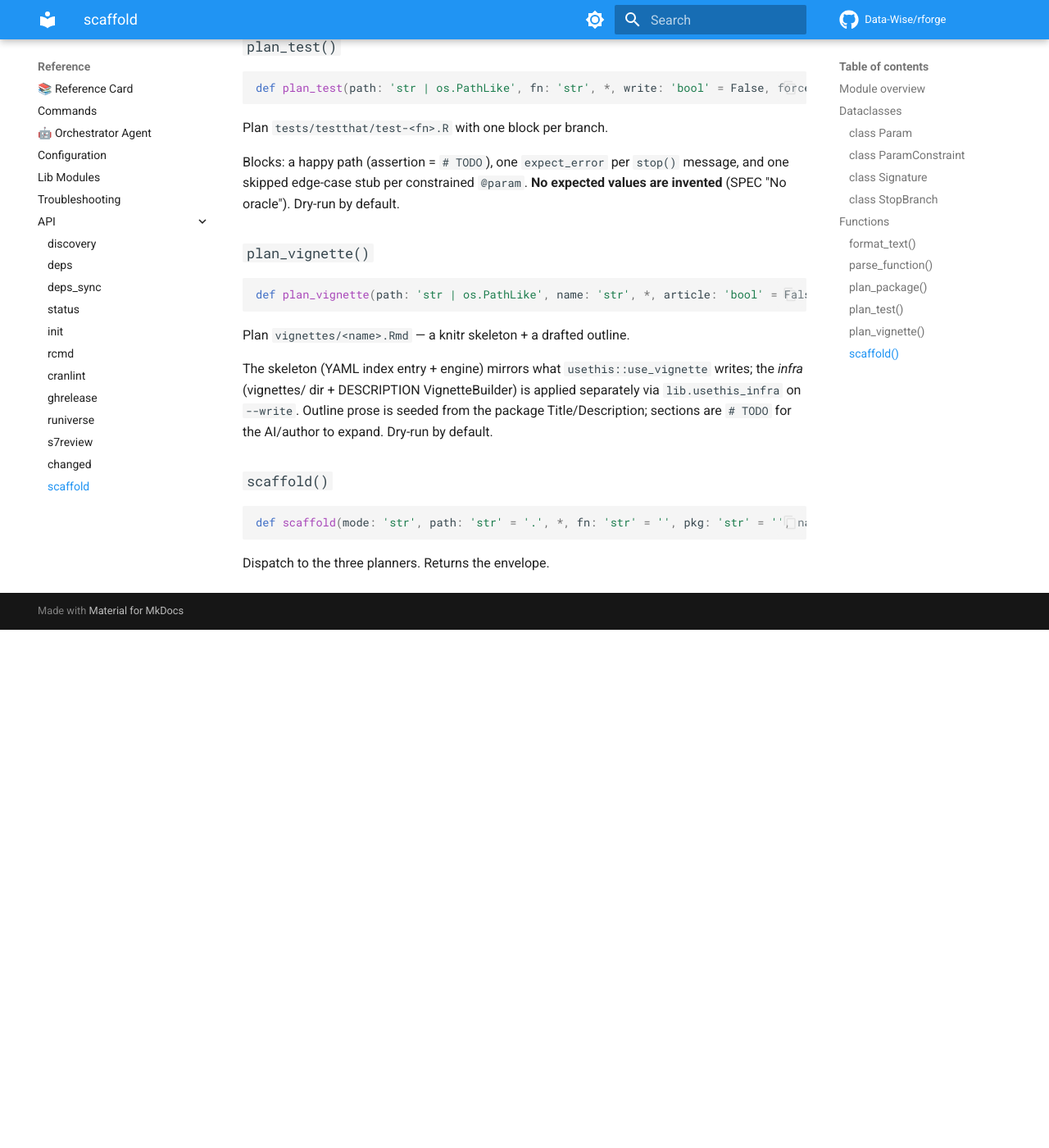
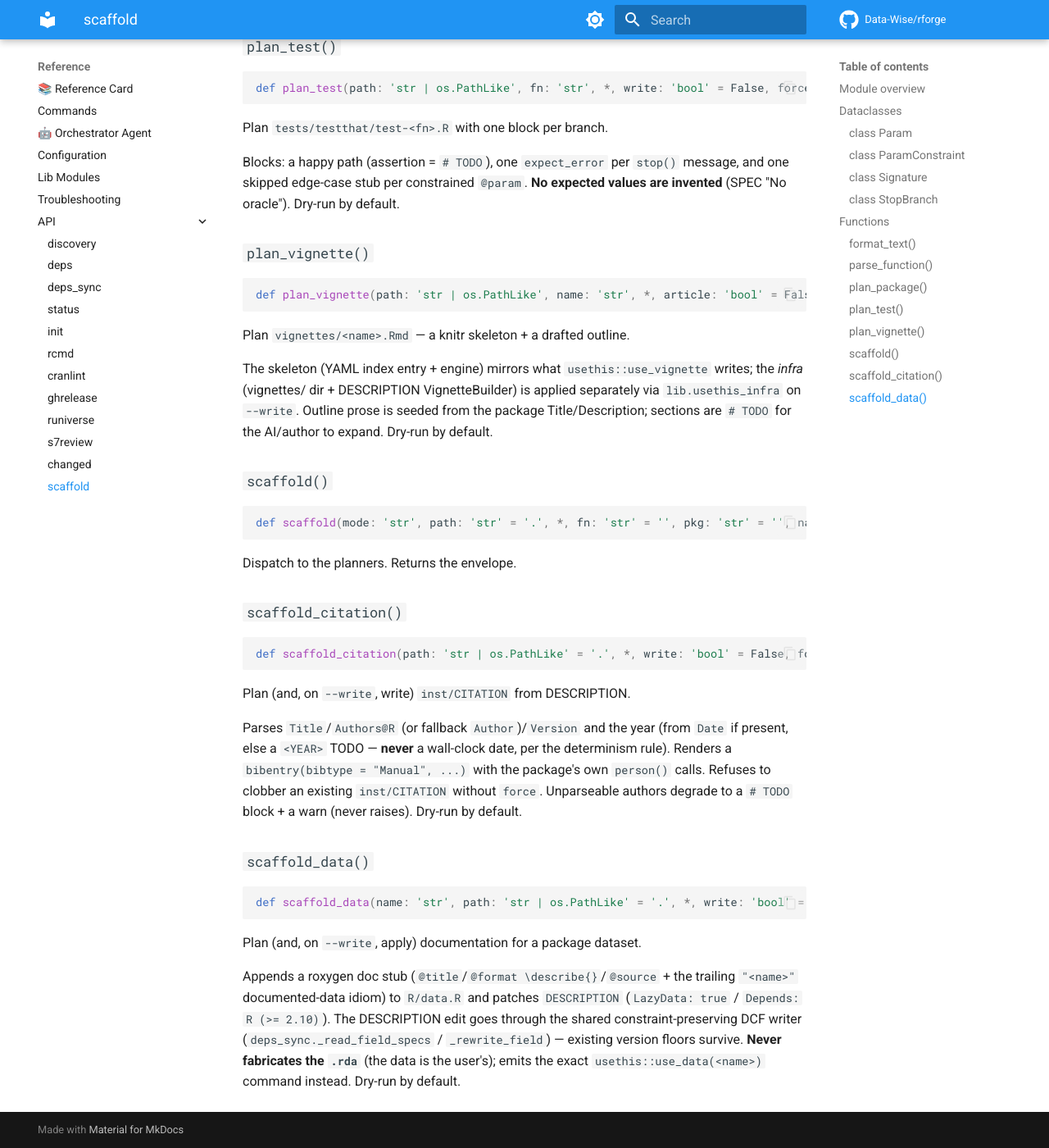
Before and after one commit to Data-Wise/rforge, an MkDocs documentation site: the page built from docs/reference/scaffold.md, in a window 1280 px wide and 1400 px high, scrolled down 2742 px. Shown: the whole window at 82% size. Built offline with MkDocs 1.6.1 and Material for MkDocs 9.7.7, drawn with Linux system fonts in a browser that asks for light colours; comment, search, counter and statistics services are not loaded; before the commit the page ends 3510 px from its top, so only the background shows below that.

Commit message:
docs(scaffold): add use-data/use-citation command files + bump count 39→41
- commands/r/use-data.md + commands/r/use-citation.md (full frontmatter)
- mkdocs.yml command_count 39→41 + site_description; version_sync.py
  propagated to plugin.json/package.json/README.md/CLAUDE.md
- docs/commands.md (R Authoring 3→5 + 2 entries + time-budget line)
- docs/REFCARD.md (ASCII box + table entries)
- CHANGELOG.md [Unreleased]
- regen docs/reference/scaffold.md
- test-all.sh + _check_scaffold_args.py: extend use-* gates to the 2 new cmds

Co-Authored-By: Claude Opus 4.8 (1M context) <noreply@anthropic.com>

````diff
--- a/docs/reference/scaffold.md
+++ b/docs/reference/scaffold.md
@@ -133,4 +133,37 @@ to expand. Dry-run by default.
 def scaffold(mode: 'str', path: 'str' = '.', *, fn: 'str' = '', pkg: 'str' = '', name: 'str' = '', article: 'bool' = False, write: 'bool' = False, force: 'bool' = False) -> 'dict'
 ```
 
-Dispatch to the three planners. Returns the envelope.
+Dispatch to the planners. Returns the envelope.
+
+### `scaffold_citation()`
+
+```python
+def scaffold_citation(path: 'str | os.PathLike' = '.', *, write: 'bool' = False, force: 'bool' = False) -> 'dict'
+```
+
+Plan (and, on ``--write``, write) ``inst/CITATION`` from DESCRIPTION.
+
+Parses ``Title``/``Authors@R`` (or fallback ``Author``)/``Version`` and the
+year (from ``Date`` if present, else a ``<YEAR>`` TODO — **never** a
+wall-clock date, per the determinism rule). Renders a
+``bibentry(bibtype = "Manual", ...)`` with the package's own ``person()``
+calls. Refuses to clobber an existing ``inst/CITATION`` without ``force``.
+Unparseable authors degrade to a ``# TODO`` block + a warn (never raises).
+Dry-run by default.
+
+### `scaffold_data()`
+
+```python
+def scaffold_data(name: 'str', path: 'str | os.PathLike' = '.', *, write: 'bool' = False) -> 'dict'
+```
+
+Plan (and, on ``--write``, apply) documentation for a package dataset.
+
+Appends a roxygen doc stub (``@title``/``@format \describe{}``/``@source`` +
+the trailing ``"<name>"`` documented-data idiom) to ``R/data.R`` and patches
+``DESCRIPTION`` (``LazyData: true`` / ``Depends: R (>= 2.10)``). The
+DESCRIPTION edit goes through the shared constraint-preserving DCF writer
+(``deps_sync._read_field_specs`` / ``_rewrite_field``) — existing version
+floors survive. **Never fabricates the ``.rda``** (the data is the user's);
+emits the exact ``usethis::use_data(<name>)`` command instead. Dry-run by
+default.
--- a/mkdocs.yml
+++ b/mkdocs.yml
@@ -1,5 +1,5 @@
 site_name: RForge Plugin
-site_description: R package ecosystem orchestrator - 39 self-contained commands for R package development, ecosystem management, CRAN submission, and intelligent orchestration (pure-Python lib/, no MCP server required)
+site_description: R package ecosystem orchestrator - 41 self-contained commands for R package development, ecosystem management, CRAN submission, and intelligent orchestration (pure-Python lib/, no MCP server required)
 site_url: https://data-wise.github.io/rforge/
 
 repo_name: Data-Wise/rforge
@@ -54,7 +54,7 @@ extra:
     version: "2.10.0"
     prev_version: "2.9.0"
     release_date: "2026-06-13"
-    command_count: 39
+    command_count: 41
 
 plugins:
   - search
--- a/package.json
+++ b/package.json
@@ -1,7 +1,7 @@
 {
   "name": "@data-wise/rforge-plugin",
   "version": "2.10.0",
-  "description": "RForge toolkit for Claude Code: 39 commands for R package development, ecosystem management, CRAN submission, and intelligent orchestration",
+  "description": "RForge toolkit for Claude Code: 41 commands for R package development, ecosystem management, CRAN submission, and intelligent orchestration",
   "type": "module",
   "main": "index.js",
   "files": [
````
Also changed, not shown: CHANGELOG.md (+18 -0 lines), CLAUDE.md (+1 -1 lines), README.md (+1 -1 lines), commands/r/use-citation.md (added, +54 -0 lines), commands/r/use-data.md (added, +54 -0 lines), docs/REFCARD.md (+4 -0 lines), docs/commands.md (+65 -2 lines), 3 other files.
